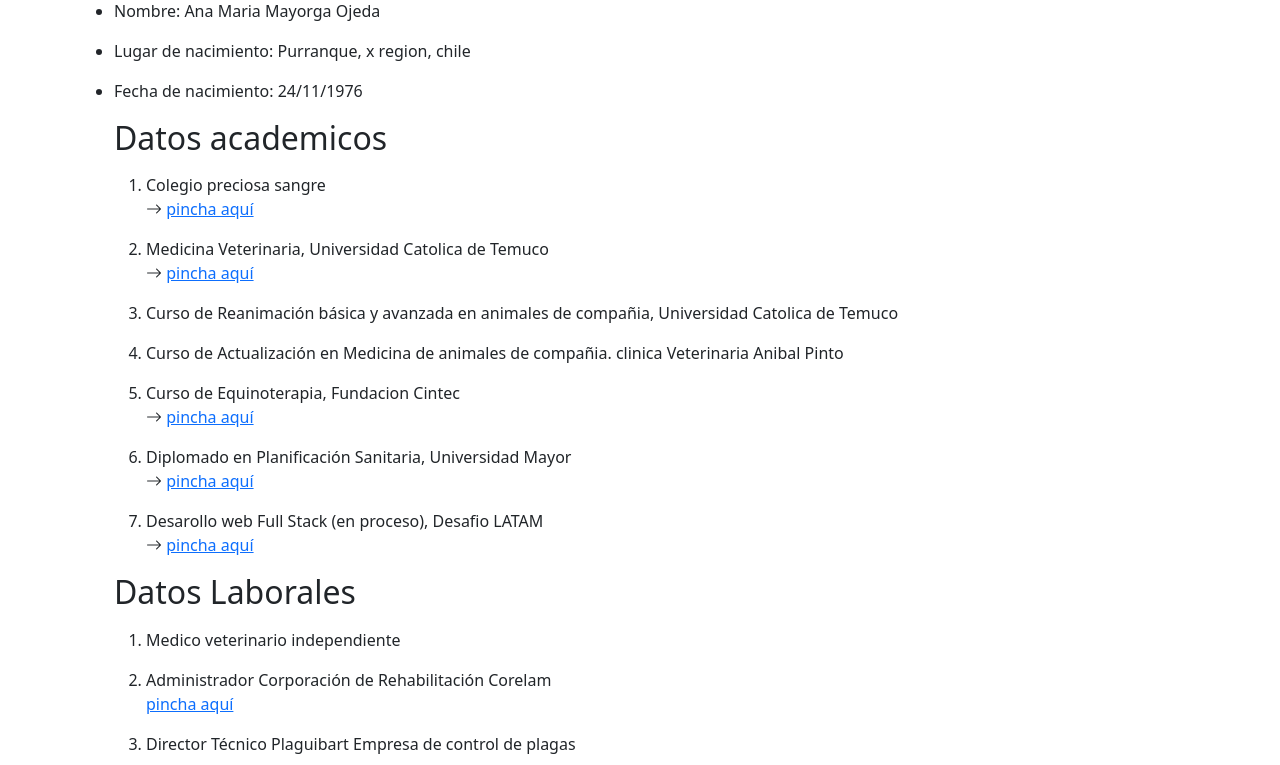
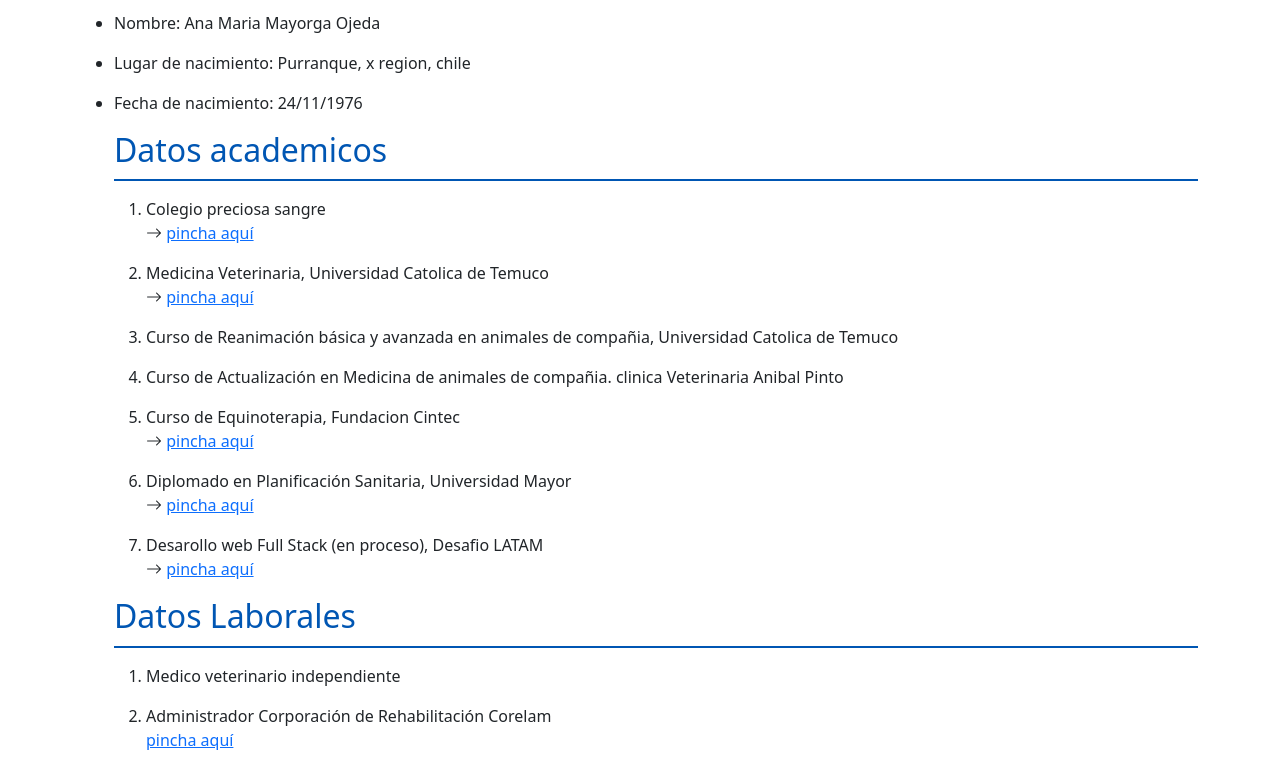
Before and after one commit to niconstvc/Anayamaraya.github.io, a plain HTML site: page index.html in a window 1280 px wide. Shown: the part 673-1438 px from the top of the page. Drawn offline with nearby package versions, Linux system fonts and the light colour scheme.

Commit message:
actualizacion estilos de titulos

```diff
--- a/assets/css/styles.css
+++ b/assets/css/styles.css
@@ -3,6 +3,15 @@ body {
 }
 
 .footer {
-    background-color: rgb(14, 86, 241) ;
-    text-align: center ;color: rgb(250, 253, 255);
+    background-color: rgb(14, 86, 241);
+    text-align: center;
+    color: rgb(250, 253, 255);
 }
+
+/* Estilos para los títulos de las secciones */
+h2 {
+    color: #0056b3; /* Un tono de azul que combina con el esquema de colores */
+    margin-top: 20px;
+    padding-bottom: 10px;
+    border-bottom: 2px solid #0056b3;
+}
```
